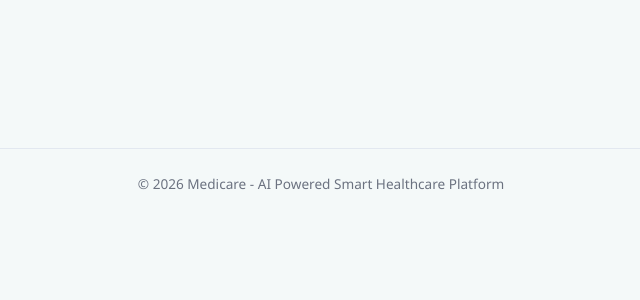
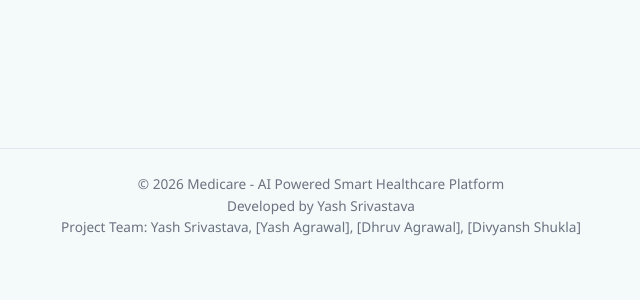
Before and after one commit to yashsrivastava1905/Medicare, a Flask app: page /appointments in a window 1280 px wide. Shown: the part 481-781 px from the top of the page, without its empty margins (319-959 px from the left). Run offline with Flask 3, Linux system fonts and the light colour scheme; the visitor is signed in with stand-in values (Sample User, id 1).

Commit message:
Update footer with project team details

```diff
--- a/templates/base.html
+++ b/templates/base.html
@@ -35,10 +35,14 @@
 
         {% block content %}{% endblock %}
     </main>
+           <footer class="footer">
+        <p>&copy; 2026 Medicare - AI Powered Smart Healthcare Platform</p>
+        <p>Developed by Yash Srivastava</p>
+        <p class="text-muted-small">Project Team: Yash Srivastava, [Yash Agrawal], [Dhruv Agrawal], [Divyansh Shukla]</p>
+    </footer>
+            <p></p>
+    </footer>
 
-    <footer class="footer">
-        <p>&copy; 2026 Medicare - AI Powered Smart Healthcare Platform</p>
-    </footer>
 
     <script src="{{ url_for('static', filename='js/main.js') }}"></script>
     {% block scripts %}{% endblock %}
```
